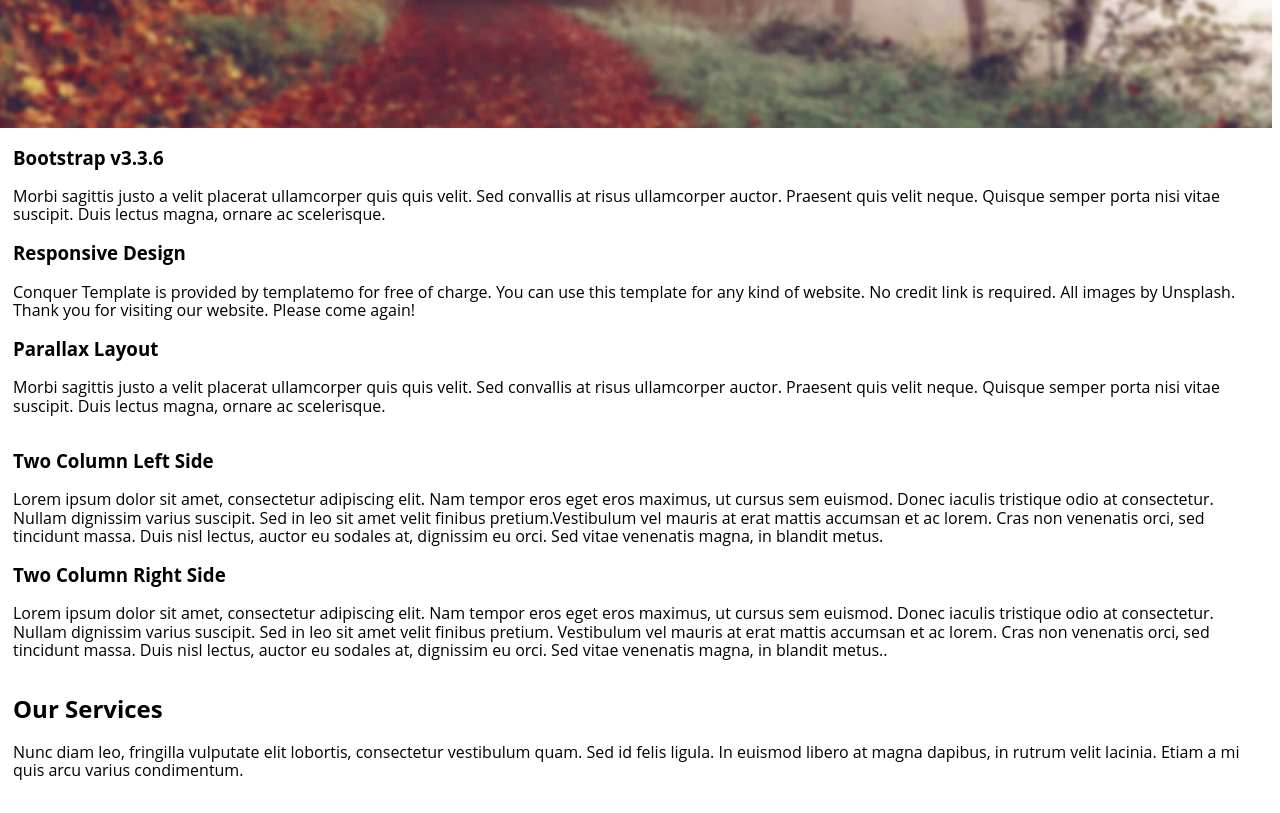
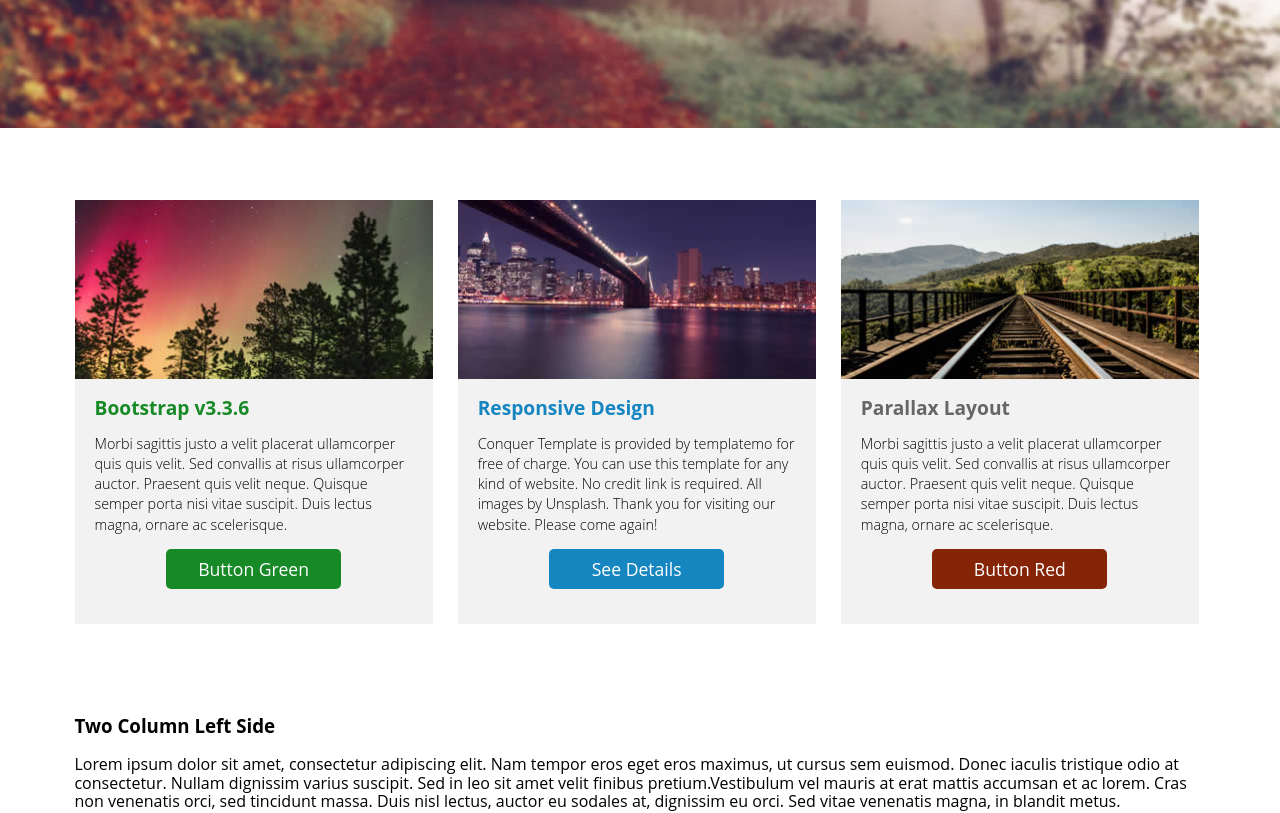
Before and after one commit to alexraby/raby-portfolio, a website: page app/index.html in a window 1280 px wide. Shown: the part 480-1293 px from the top of the page. Drawn offline with Linux system fonts and the light colour scheme.

Commit message:
Feature section completed

```diff
--- a/app/assets/styles/base/_global.css
+++ b/app/assets/styles/base/_global.css
@@ -1,4 +1,11 @@
+
+
 body {
 	font-family: "Open Sans", Helvetica;
 	margin-left: -10px;
+	margin-right: -15px;
 }
+
+*{
+	box-sizing: border-box;
+}
--- a/app/assets/styles/base/_mixins.css
+++ b/app/assets/styles/base/_mixins.css
@@ -19,6 +19,6 @@
 @define-mixin clearfix {
 &::after {
 		content: "";
-		clear:both;
-		display:table;
+		clear: both;
+		display: table;
 	} }
--- a/app/assets/styles/modules/_btn.css
+++ b/app/assets/styles/modules/_btn.css
@@ -4,9 +4,60 @@
 	&__nav{
 		border: 1px solid rgb(100,109,124);
 		font-size: 20px;
+
+		a{
+		background-color: transparent;
+		color: white;
+		text-decoration: none;
+		}
+
 	}
 
 	&__nav:hover{
 		background-color: #49505F;
+
+	}
+
+	&__feature{
+		padding: 10px 30px 10px 30px;
+		border-radius: 5px;
+		width: 175px;
+		text-align: center;
+		margin: auto;
+		transition: all .3 ease;
+		font-size: 1.1rem;
+
+		a{
+		color: white;
+		text-decoration: none;
+		}
+
+
+	&__blue{
+		background-color: #1686C1;
+	}
+
+	&__green{
+		background-color: #178A27;
+	}
+
+	&__red{
+		background-color: #852406;
 	}
 }
+
+	&__feature__green:hover{
+		background-color: #449D44;
+	}
+
+	&__feature__blue:hover{
+		background-color: #31B0D5;
+	}
+
+	&__feature__red:hover{
+		background-color: #C9302C;
+	}
+
+
+
+}
--- /dev/null
+++ b/app/assets/styles/modules/_feature.css
@@ -0,0 +1,14 @@
+.feature{
+	background-color: #F2F2F2;
+
+	&__words{
+		padding: 0px 20px 35px 20px;
+		margin: auto;
+	}
+
+
+	img{
+		width: 100%;
+	}
+
+}
--- /dev/null
+++ b/app/assets/styles/modules/_generic-content-container.css
@@ -0,0 +1,13 @@
+.generic-content-container {
+
+	p {
+		font-size: .9em;
+		line-height: 1.4;
+		font-weight: 300;
+	}
+
+	p a {
+		font-weight: 700;
+	}
+
+}
--- /dev/null
+++ b/app/assets/styles/modules/_page-section.css
@@ -0,0 +1,6 @@
+.page-section{
+	padding: 1rem 0;
+
+@mixin atMedium {
+	padding: 4.5rem 0;
+}}
--- /dev/null
+++ b/app/assets/styles/modules/_row.css
@@ -0,0 +1,105 @@
+.row{
+
+	@mixin clearfix;
+
+	&--gutters{
+		margin-right: -25px;
+	}
+
+	&--gutters > div{
+		padding-right: 25px;
+	}
+
+	@mixin atMedium {
+
+		&__b-margin-until-medium {
+		margin-bottom:0;
+		}
+
+		&__medium-4 {
+		float:left;
+		width: 33%;
+		}
+
+		&__medium-4--larger {
+			width:37%;
+		}
+
+		&__medium-6 {
+			float: left;
+			width: 50%;
+		}
+
+		&__medium-8 {
+			float: left;
+			width: 66.66%;
+		}
+
+		&__medium-8--smaller{
+			width: 63%;
+		}
+
+	}
+
+	@mixin atLarge {
+
+		&__b-margin-until-large {
+		margin-bottom:0;
+		}
+
+		&__large-4 {
+		float: left;
+		width: 33.33%;
+		}
+
+		&__large-4--larger {
+			width:37%;
+		}
+
+		&__large-6 {
+			float: left;
+			width: 50%;
+		}
+
+		&__large-8 {
+			float: left;
+			width: 66.66%;
+		}
+
+		&__large-8--smaller{
+			width: 63%;
+		}
+
+	}
+
+
+/*Begin Equal Height Rules */
+
+		&--equal-height-at-medium {
+			@mixin atMedium {
+			display: flex;
+		}
+
+		& > div {
+			float: none;
+			display: flex;
+		}
+
+
+}
+
+		.flexbox &--equal-height-at-large {
+			@mixin atLarge {
+			display: flex;
+			}
+
+		& > div {
+			float: none;
+			display: flex;
+			}
+
+
+		}
+
+
+}
--- /dev/null
+++ b/app/assets/styles/modules/_section-title.css
@@ -0,0 +1,18 @@
+.section-title{
+	font-weight: 700;
+	font-size: 1.2rem;
+	margin-top: 15px;
+	margin-bottom: 10px;
+
+	&--green{
+		color: #178A27;
+	}
+
+	&--blue{
+		color: #1686C1;
+	}
+
+	&--grey{
+		color: #666666;
+	}
+}
--- a/app/assets/styles/modules/_wrapper.css
+++ b/app/assets/styles/modules/_wrapper.css
@@ -1,7 +1,7 @@
 .wrapper {
 	overflow: hidden;
-	padding-left: 18px;
-	padding-right: 18px;
+	padding-left: 50px;
+	padding-right: 50px;
 	max-width: 1236px;
 	margin-left: auto;
 	margin-right: auto;
--- a/app/assets/styles/styles.css
+++ b/app/assets/styles/styles.css
@@ -3,7 +3,13 @@
 @import "base/_global";
 @import "modules/_large-hero";
 @import "modules/_wrapper";
+@import "modules/_page-section";
 @import "modules/_btn";
 @import "modules/_parallax";
 @import "modules/_site-header";
 @import "modules/_primary-nav";
+@import "modules/_generic-content-container";
+@import "modules/_row";
+@import "modules/_section-title";
+@import "modules/_headline";
+@import "modules/_feature";
--- a/app/index.html
+++ b/app/index.html
@@ -12,11 +12,11 @@
    			 </div>
 			<nav class= "primary-nav">
 				<ul>
-					<li class="btn btn__nav">Homepage</li>
-					<li class="btn btn__nav">About Us</li>
-					<li class="btn btn__nav">Services</li>
-					<li class="btn btn__nav">Contact</li>
-					<li class="btn btn__nav">External</li>
+					<li class="btn btn__nav"><a href="#">Homepage</a></li>
+					<li class="btn btn__nav"><a href="#">About Us</a></li>
+					<li class="btn btn__nav"><a href="#">Services</a></li>
+					<li class="btn btn__nav"><a href="#">Contact</a></li>
+					<li class="btn btn__nav"><a href="#">External</a></li>
 				</ul>
 			</div>
 			</nav>
@@ -33,13 +33,42 @@
 	</div>
 </div>
 
-<div class ="wrapper">
-	<h3>Bootstrap v3.3.6</h3>
-		<p>Morbi sagittis justo a velit placerat ullamcorper quis quis velit. Sed convallis at risus ullamcorper auctor. Praesent quis velit neque. Quisque semper porta nisi vitae suscipit. Duis lectus magna, ornare ac scelerisque.</p>
-	<h3>Responsive Design</h3>
-		<p>Conquer Template is provided by templatemo for free of charge. You can use this template for any kind of website. No credit link is required. All images by Unsplash. Thank you for visiting our website. Please come again!</p>
-	<h3>Parallax Layout</h3>
-		<p>Morbi sagittis justo a velit placerat ullamcorper quis quis velit. Sed convallis at risus ullamcorper auctor. Praesent quis velit neque. Quisque semper porta nisi vitae suscipit. Duis lectus magna, ornare ac scelerisque.</p
+<div class="page-section">
+	<div class ="wrapper">
+	<div class="row row--gutters generic-content-container">
+		<div class="row__medium-4">
+			<div class="feature">
+			<img src="/assets/images/1-1.jpg">
+				<div class="feature__words">
+					<h3 class= "section-title section-title--green">Bootstrap v3.3.6</h3>
+					<p>Morbi sagittis justo a velit placerat ullamcorper quis quis velit. Sed convallis at risus ullamcorper auctor. Praesent quis velit neque. Quisque semper porta nisi vitae suscipit. Duis lectus magna, ornare ac scelerisque.</p>
+				<div id="button" class="btn btn__feature btn__feature__green"><a href="#">Button Green</a></div>
+				</div>
+			</div>
+		</div>
+
+		<div class="row__medium-4">
+			<div class="feature">
+			<img src="/assets/images/1-2.jpg">
+			<div class="feature__words">
+				<h3 class="section-title section-title--blue">Responsive Design</h3>
+					<p>Conquer Template is provided by templatemo for free of charge. You can use this template for any kind of website. No credit link is required. All images by Unsplash. Thank you for visiting our website. Please come again!</p>
+					<div id="button" class="btn btn__feature btn__feature__blue">See Details</div>
+			</div>
+			</div>
+		</div>
+		<div class="row__medium-4">
+			<div class="feature">
+			<img src="/assets/images/1-3.jpg">
+			<div class="feature__words">
+				<h3 class="section-title section-title--grey">Parallax Layout</h3>
+					<p>Morbi sagittis justo a velit placerat ullamcorper quis quis velit. Sed convallis at risus ullamcorper auctor. Praesent quis velit neque. Quisque semper porta nisi vitae suscipit. Duis lectus magna, ornare ac scelerisque.</p>
+				<div id="button" class="btn btn__feature btn__feature__red">Button Red</div>
+			</div>
+			</div>
+		</div>
+	</div>
+	</div>
 </div>
 
 <div class ="wrapper">
--- a/app/temp/styles/styles.css
+++ b/app/temp/styles/styles.css
@@ -429,6 +429,11 @@ template {
 body {
 	font-family: "Open Sans", Helvetica;
 	margin-left: -10px;
+	margin-right: -15px;
+}
+
+*{
+	box-sizing: border-box;
 }
 
 .large-hero {
@@ -466,8 +471,8 @@ body {
 
 .wrapper {
 	overflow: hidden;
-	padding-left: 18px;
-	padding-right: 18px;
+	padding-left: 50px;
+	padding-right: 50px;
 	max-width: 1236px;
 	margin-left: auto;
 	margin-right: auto;
@@ -524,8 +529,21 @@ body {
   }
 }
 
+.page-section{
+	padding: 1rem 0;}
+
+@media (min-width: 800px) {
+
+  .page-section {
+    padding: 4.5rem 0;
+  }
+}
+
 .btn{
 	color: white;
+
+
+
 }
 
 .btn__nav{
@@ -533,8 +551,53 @@ body {
   font-size: 20px;
 }
 
+.btn__nav a{
+  background-color: transparent;
+  color: white;
+  text-decoration: none;
+}
+
 .btn__nav:hover{
   background-color: #49505F;
+}
+
+.btn__feature{
+  padding: 10px 30px 10px 30px;
+  border-radius: 5px;
+  width: 175px;
+  text-align: center;
+  margin: auto;
+  transition: all .3 ease;
+  font-size: 1.1rem;
+}
+
+.btn__feature a{
+  color: white;
+  text-decoration: none;
+}
+
+.btn__feature__blue{
+  background-color: #1686C1;
+}
+
+.btn__feature__green{
+  background-color: #178A27;
+}
+
+.btn__feature__red{
+  background-color: #852406;
+}
+
+.btn__feature__green:hover{
+  background-color: #449D44;
+}
+
+.btn__feature__blue:hover{
+  background-color: #31B0D5;
+}
+
+.btn__feature__red:hover{
+  background-color: #C9302C;
 }
 
 .parallax{
@@ -573,3 +636,154 @@ body {
   margin: 10px;
   padding: 13px 23px 13px 23px;
 }
+
+.generic-content-container p {
+  font-size: .9em;
+  line-height: 1.4;
+  font-weight: 300;
+}
+
+.generic-content-container p a {
+  font-weight: 700;
+}
+
+.row::after {
+  content: "";
+  clear: both;
+  display: table;
+}
+
+.row--gutters{
+  margin-right: -25px;
+}
+
+.row--gutters > div{
+  padding-right: 25px;
+}
+
+@media (min-width: 800px) {
+
+  .row__b-margin-until-medium {
+    margin-bottom: 0;
+  }
+
+  .row__medium-4 {
+    float: left;
+    width: 33%;
+  }
+
+  .row__medium-4--larger {
+    width: 37%;
+  }
+
+  .row__medium-6 {
+    float: left;
+    width: 50%;
+  }
+
+  .row__medium-8 {
+    float: left;
+    width: 66.66%;
+  }
+
+  .row__medium-8--smaller {
+    width: 63%;
+  }
+}
+
+@media (min-width: 1010px) {
+
+  .row__b-margin-until-large {
+    margin-bottom: 0;
+  }
+
+  .row__large-4 {
+    float: left;
+    width: 33.33%;
+  }
+
+  .row__large-4--larger {
+    width: 37%;
+  }
+
+  .row__large-6 {
+    float: left;
+    width: 50%;
+  }
+
+  .row__large-8 {
+    float: left;
+    width: 66.66%;
+  }
+
+  .row__large-8--smaller {
+    width: 63%;
+  }
+}
+
+/*Begin Equal Height Rules */
+
+@media (min-width: 800px) {
+
+  .row--equal-height-at-medium {
+    display: -webkit-box;
+    display: -ms-flexbox;
+    display: flex;
+  }
+}
+
+.row--equal-height-at-medium > div {
+  float: none;
+  display: -webkit-box;
+  display: -ms-flexbox;
+  display: flex;
+}
+
+@media (min-width: 1010px) {
+
+  .flexbox .row--equal-height-at-large {
+    display: -webkit-box;
+    display: -ms-flexbox;
+    display: flex;
+  }
+}
+
+.flexbox .row--equal-height-at-large > div {
+  float: none;
+  display: -webkit-box;
+  display: -ms-flexbox;
+  display: flex;
+}
+
+.section-title{
+	font-weight: 700;
+	font-size: 1.2rem;
+	margin-top: 15px;
+	margin-bottom: 10px;
+}
+
+.section-title--green{
+  color: #178A27;
+}
+
+.section-title--blue{
+  color: #1686C1;
+}
+
+.section-title--grey{
+  color: #666666;
+}
+
+.feature{
+	background-color: #F2F2F2;
+
+}
+
+.feature__words{
+  padding: 0px 20px 35px 20px;
+  margin: auto;
+}
+
+.feature img{
+  width: 100%;
+}
```
Also changed, not shown: app/assets/styles/modules/_headline.css (added).
